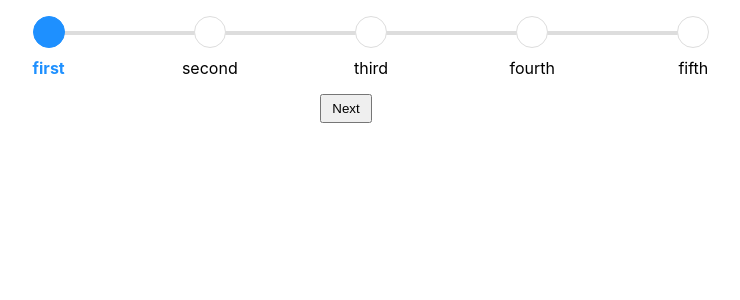
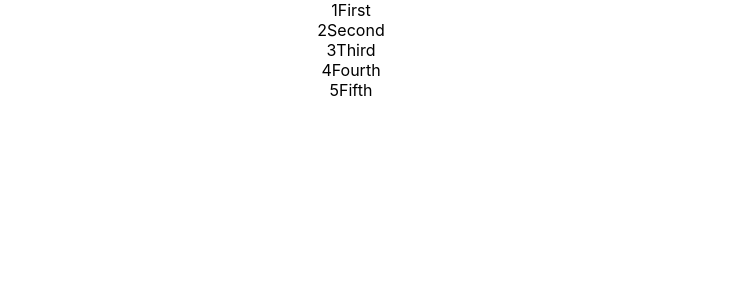
Before and after one commit to manipriyan77/typescript-stepper, a React (Create React App) app: page / in a window 1280 px wide. Shown: the top 300 px of the page, without its empty margins (289-1029 px from the left). Built offline with nearby package versions, Linux system fonts and the light colour scheme.

Commit message:
started adding vertical stepper

```diff
--- a/src/App.css
+++ b/src/App.css
@@ -1,52 +1,8 @@
 .App {
-  text-align: center;
   display: flex;
   flex-direction: column;
 }
 
-.App-logo {
-  height: 40vmin;
-  pointer-events: none;
-}
-
-@media (prefers-reduced-motion: no-preference) {
-  .App-logo {
-    animation: App-logo-spin infinite 20s linear;
-  }
-}
-
-.App-header {
-  background-color: #282c34;
-  min-height: 100vh;
-  display: flex;
-  flex-direction: column;
-  align-items: center;
-  justify-content: center;
-  font-size: calc(10px + 2vmin);
-  color: white;
-}
-
-.App-link {
-  color: #61dafb;
-}
-
-@keyframes App-logo-spin {
-  from {
-    transform: rotate(0deg);
-  }
-
-  to {
-    transform: rotate(360deg);
-  }
-}
-
-.flex {
-  display: flex;
-}
-
-.justify-between {
-  justify-content: space-between;
-}
 
 .active {
   color: green;
@@ -56,13 +12,3 @@
 .complete {
   color: blue;
 }
-
-.container {
-  display: flex;
-  justify-content: space-between;
-}
-
-.step {
-  border-radius: 50px;
-  background-color: yellow;
-}
--- a/src/App.tsx
+++ b/src/App.tsx
@@ -1,12 +1,13 @@
-import "./App.css";
+// import "./App.css";
 
 import Stepper from "./Components/Stepper";
+import VerticalStepper from "./Components/VerticalStepper/VerticalStepper";
 
 function App() {
   return (
     <div className="App">
       {/* <Stepper /> */}
-      <Stepper />
+      <VerticalStepper />
     </div>
   );
 }
--- a/src/Components/Stepper.tsx
+++ b/src/Components/Stepper.tsx
@@ -1,22 +1,22 @@
-import React, { useState } from "react";
-import { Button, ButtonWrapper, ListWrapper, StepperWrapper } from "../Style/Stepper.style";
+import { useState } from "react";
+import { Button, ButtonWrapper, List, ListWrapper } from "../Style/Stepper.style";
 
 const Stepper = () => {
   const [stepperCount, setStepperCount] = useState<number>(1);
-  const array = ["first", "second", "third", "fourth", "fifth"];
+  const array = ["First", "Second", "Third", "Fourth", "Fifth"];
+
   return (
     <>
       <ListWrapper>
         {array.map((element, i) => {
           return (
-            <li
+            <List
               key={i}
-              className={`${stepperCount === i + 1 && "active"} ${
-                i + 1 < stepperCount && "complete"
-              } `}
+              className={`${stepperCount === i + 1 && "active"}
+              ${i + 1 < stepperCount && "complete"} `}
             >
               {element}
-            </li>
+            </List>
           );
         })}
       </ListWrapper>
@@ -35,23 +35,6 @@ const Stepper = () => {
           <Button>Finish</Button>
         </ButtonWrapper>
       )}
-
-      {/* <div>
-        <ul>
-          {array.map((element, i) => {
-            return (
-              <li
-                key={i}
-                className={`${stepperCount === i + 1 && "active"} ${
-                  i + 1 < stepperCount && "complete"
-                } `}
-              >
-                {element}
-              </li>
-            );
-          })}
-        </ul>
-      </div> */}
     </>
   );
 };
--- /dev/null
+++ b/src/Components/VerticalStepper/VerticalStepper.style.tsx
@@ -0,0 +1,7 @@
+import styled from "styled-components";
+
+export const VerticalStepperWrapper = styled.div`
+  display: flex;
+  flex-direction: column;
+  align-items: center;
+`;
--- /dev/null
+++ b/src/Components/VerticalStepper/VerticalStepper.tsx
@@ -0,0 +1,36 @@
+import React, { useState } from "react";
+import { VerticalStepperWrapper } from "./VerticalStepper.style";
+
+const VerticalStepper = () => {
+  const [isOpen, setIsOpen] = useState<boolean>(false);
+  const array = ["First", "Second", "Third", "Fourth", "Fifth"];
+  const textArrays = [
+    "For each ad campaign that you create, you can control how much you're willing to spend on clicks and conversions, which networks and geographical locations you want your ads to show on, and more. ",
+    "An ad group contains one or more ads which target a shared set of keywords.    ",
+    "Try out different ad text to see what brings in the most customers, and learn how to enhance your ads using features like ad extensions. If you run into any problems with your ads, find out how to tell if they're running and how to resolve approval issues.    ",
+  ];
+
+  return (
+    <>
+      <VerticalStepperWrapper>
+        {array.map((text, index) => {
+          return (
+            <div>
+              <div>
+                <span>{index + 1}</span>
+                {text}
+              </div>
+              <div>
+                {textArrays.map((ele, index) => {
+                  return <div>{isOpen && ele}</div>;
+                })}
+              </div>
+            </div>
+          );
+        })}
+      </VerticalStepperWrapper>
+    </>
+  );
+};
+
+export default VerticalStepper;
--- a/src/Style/Stepper.style.tsx
+++ b/src/Style/Stepper.style.tsx
@@ -20,3 +20,11 @@ export const ListWrapper = styled.ul`
   display: flex;
   justify-content: center;
 `;
+
+export const List = styled.li`
+  list-style-type: none;
+  float: left;
+  width: 13%;
+  position: relative;
+  text-align: center;
+`;
```
